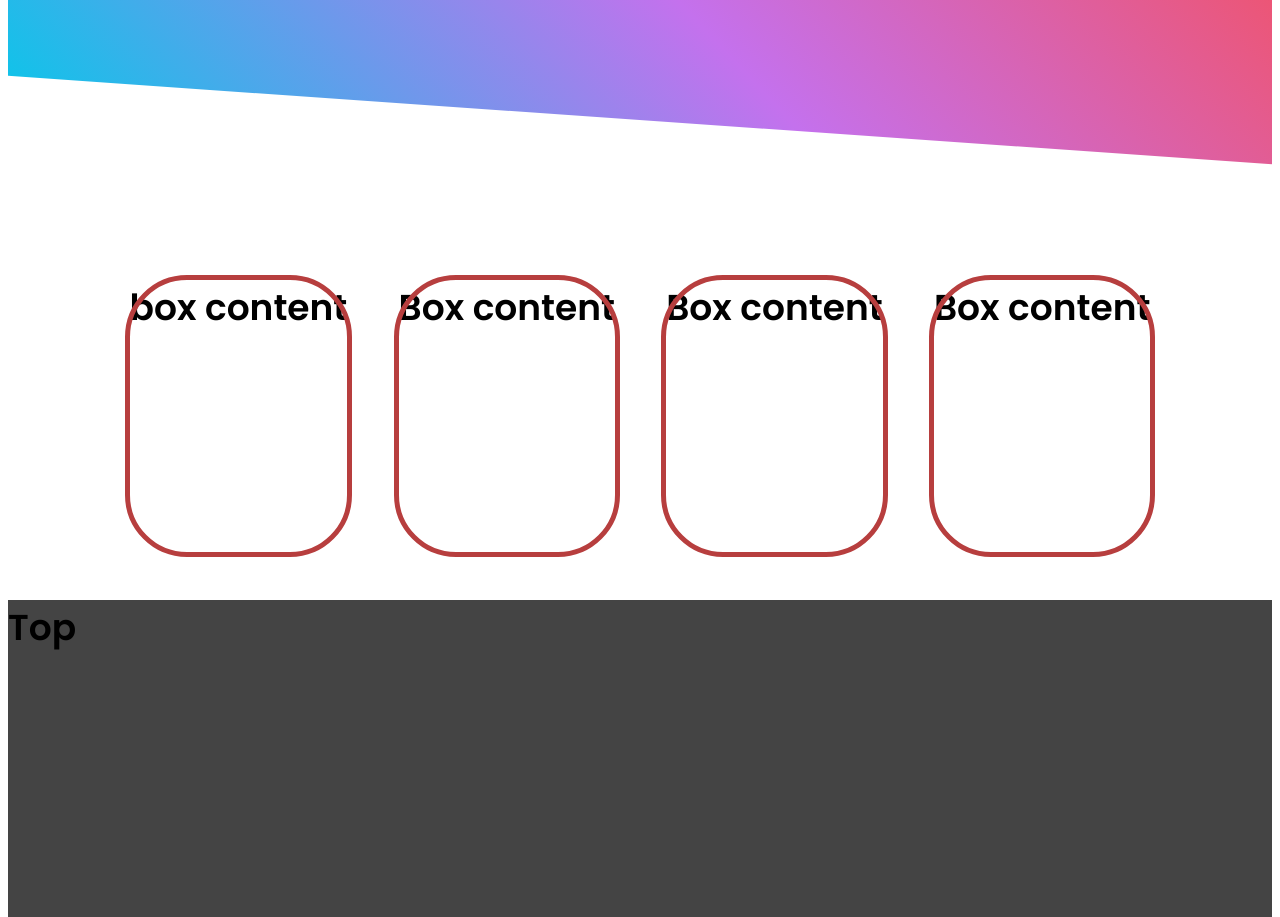
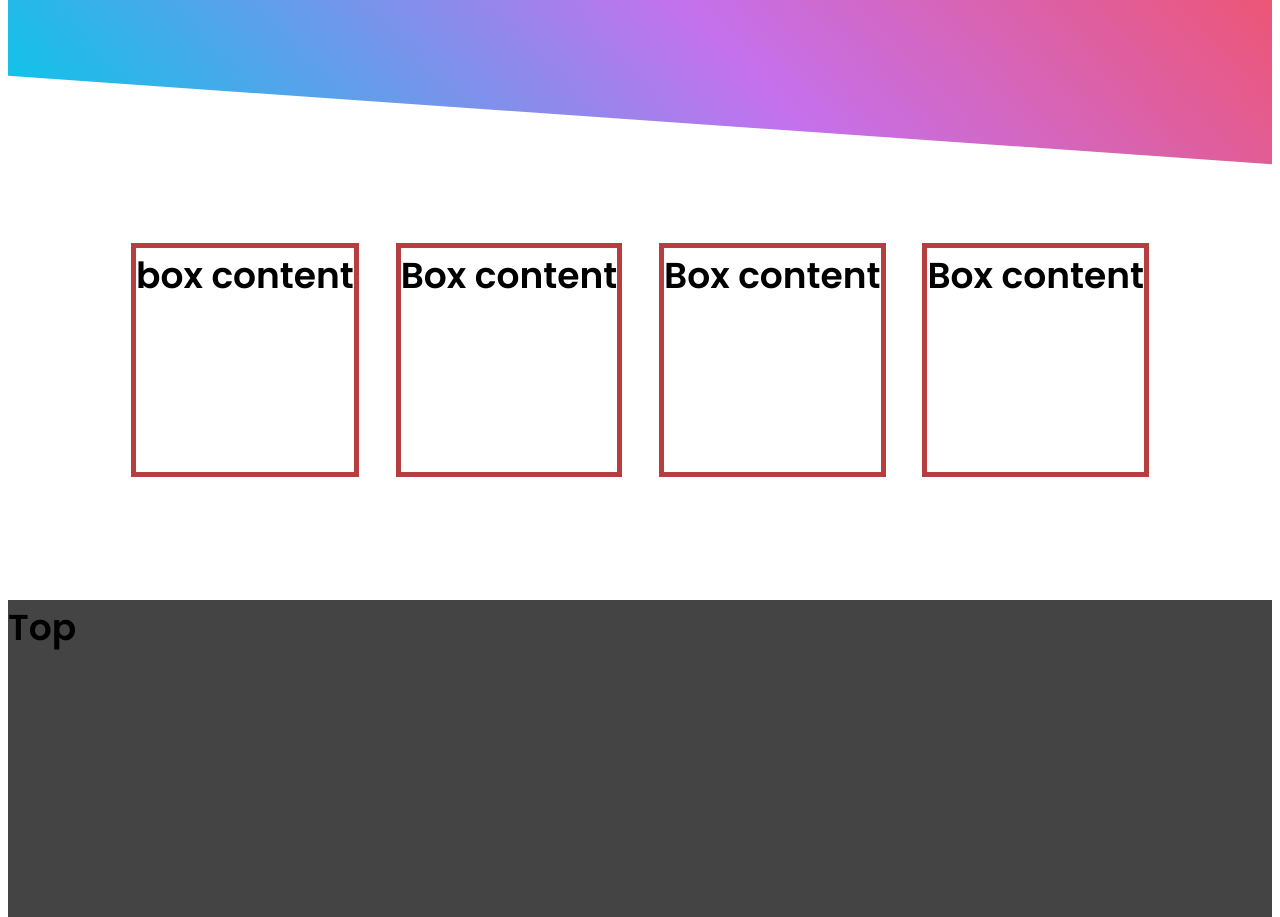
Before and after one commit to ShajiaAnnoor/Roktim-Web-App, a plain HTML site: page index.html in a window 1280 px wide. Shown: the part 1080-1997 px from the top of the page. Drawn offline with Linux system fonts and the light colour scheme.

Commit message:
feat: add styles to the features

```diff
--- a/style.css
+++ b/style.css
@@ -127,12 +127,13 @@ p {
 
 
     display: flex;
-    justify-content: space-around;
+    justify-content: space-between;
     flex-direction:column;
     height:60vh;
-    padding:6rem;
-    padding-top: 10rem;
-    padding-bottom: 3rem;
+    padding:8rem;
+
+
+
 
   }
 
@@ -145,5 +146,8 @@ p {
     border: 0;
     outline: 5px solid #B73E3E;
     transform-style: preserve-3d;
-    border-radius: 57px;
+
+
+
+
   }
```
